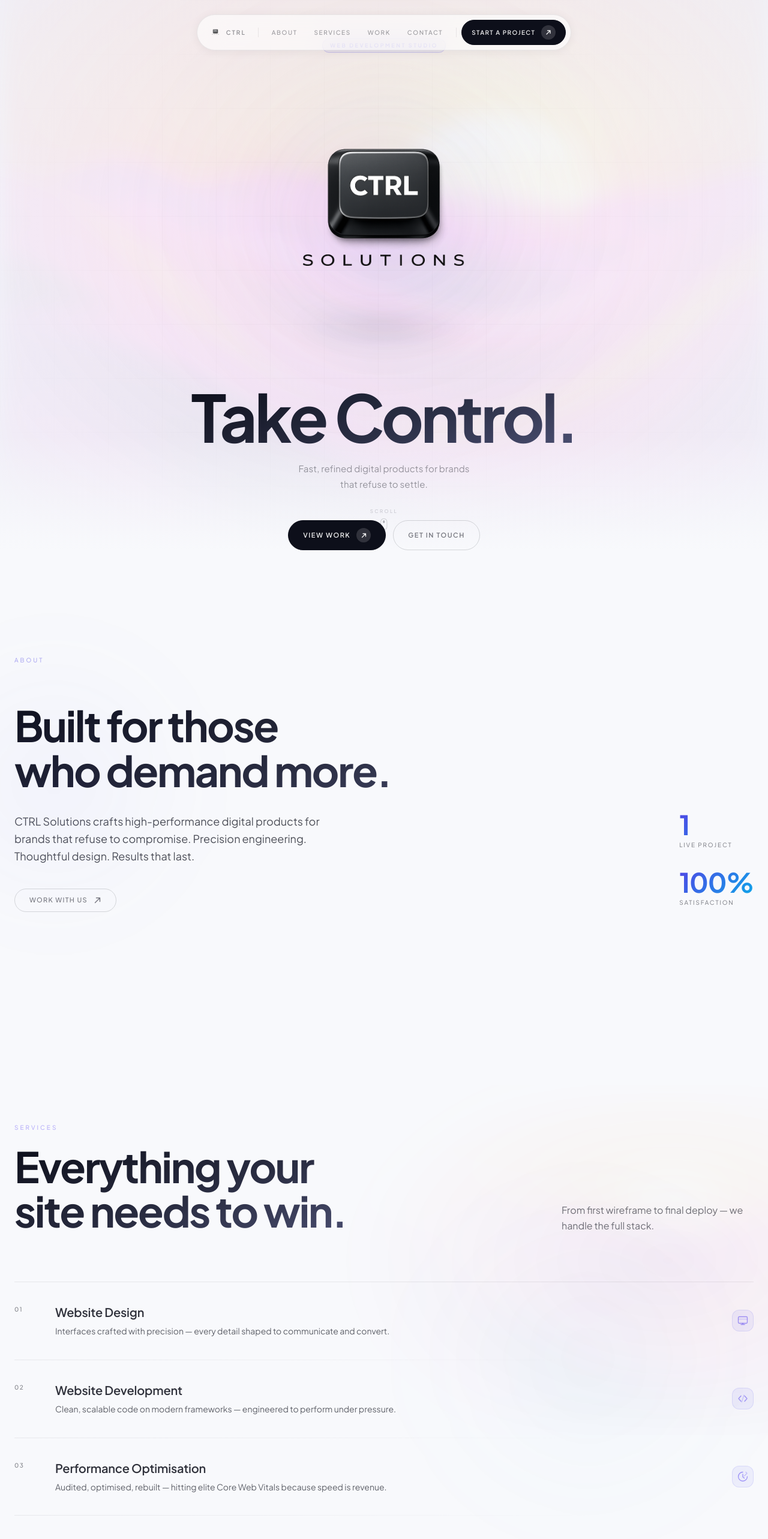
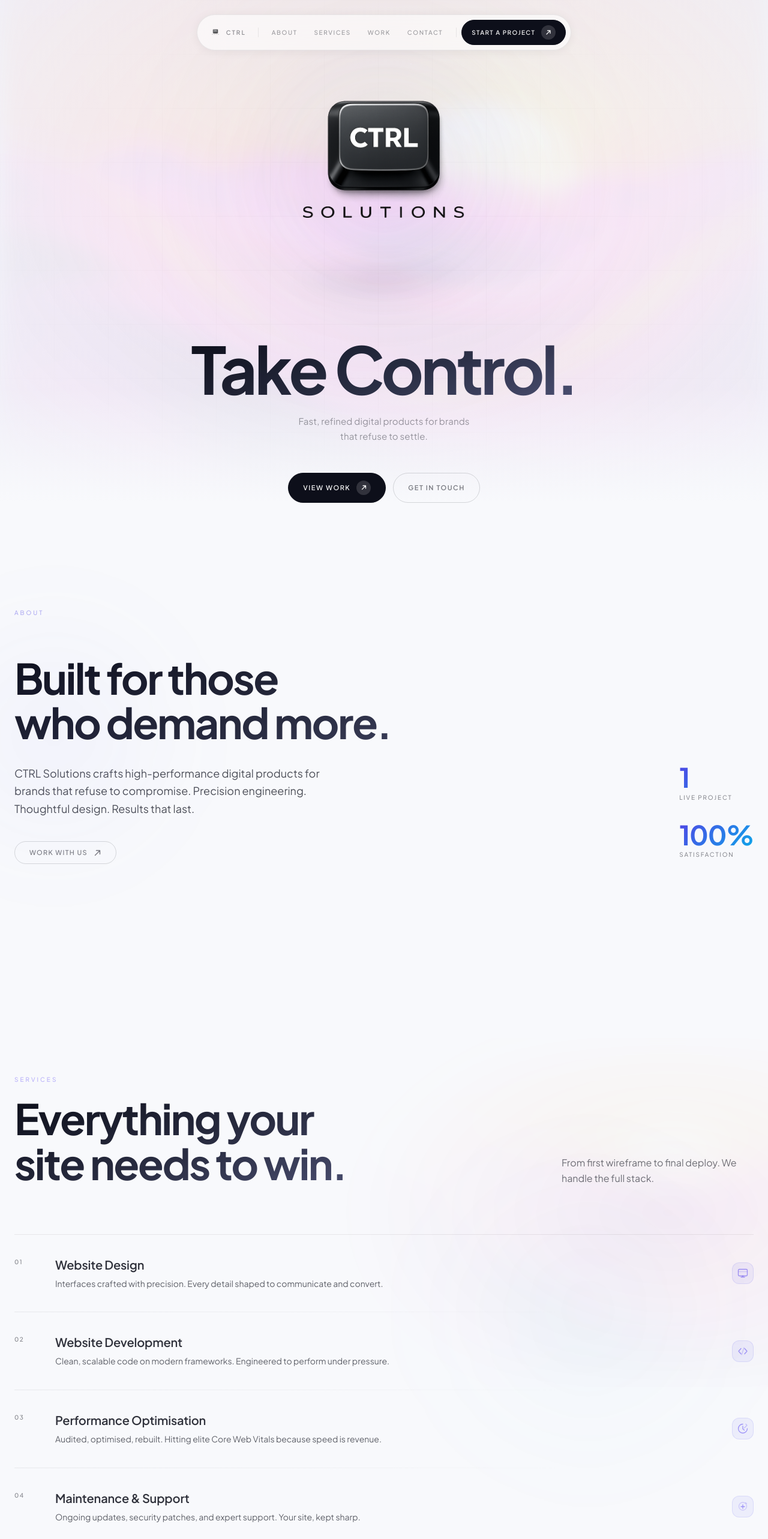
Before and after one commit to aminfaruk/ctrlco, a React (Vite) app: page / in a window 1280 px wide. Shown: the top 2565 px of the page at 60% size. Built offline with nearby package versions, Linux system fonts and the light colour scheme.

Commit message:
Remove web dev badge, scroll indicator, and all em dashes

```diff
--- a/src/components/Contact.jsx
+++ b/src/components/Contact.jsx
@@ -71,7 +71,7 @@ export default function Contact() {
             transition={{ duration: 0.9, delay: 0.1, ease: [0.16, 1, 0.3, 1] }}
           >
             <p className="text-lg leading-relaxed mb-14 max-w-sm" style={{ color: 'rgba(13,15,26,0.65)' }}>
-              Have a project in mind? Send us a message — we reply within 24 hours.
+              Have a project in mind? Send us a message. We reply within 24 hours.
             </p>
 
             <div className="flex flex-col gap-5">
--- a/src/components/Hero.jsx
+++ b/src/components/Hero.jsx
@@ -315,25 +315,6 @@ export default function Hero() {
         className="relative z-10 flex flex-col items-center text-center px-6 pt-16"
       >
 
-        {/* Eyebrow label */}
-        <motion.div
-          initial={{ opacity: 0, y: 12 }}
-          animate={{ opacity: 1, y: 0 }}
-          transition={{ duration: 0.7, delay: 0.2, ease: [0.32, 0.72, 0, 1] }}
-          className="flex items-center gap-2.5 mb-14"
-        >
-          <span
-            className="px-3 py-1 rounded-full text-[9px] tracking-[0.28em] uppercase font-semibold"
-            style={{
-              background: 'rgba(79,70,229,0.07)',
-              border: '1px solid rgba(79,70,229,0.18)',
-              color: 'rgba(79,70,229,0.75)',
-            }}
-          >
-            Web Development Studio
-          </span>
-        </motion.div>
-
         {/* ── THE LOGO — product reveal entrance ─────────── */}
         <motion.div
           initial={{ opacity: 0, scale: 0.72, y: 24 }}
@@ -404,30 +385,6 @@ export default function Hero() {
         </motion.div>
       </motion.div>
 
-      {/* ── Scroll indicator ──────────────────────────────── */}
-      <motion.div
-        initial={{ opacity: 0 }}
-        animate={{ opacity: 1 }}
-        transition={{ duration: 1, delay: 1.8 }}
-        className="absolute bottom-9 left-1/2 -translate-x-1/2 pointer-events-none"
-      >
-        <motion.div
-          animate={{ y: [0, 7, 0] }}
-          transition={{ duration: 2.4, repeat: Infinity, ease: 'easeInOut' }}
-          className="flex flex-col items-center gap-1.5"
-        >
-          <span
-            className="text-[8px] tracking-[0.3em] uppercase"
-            style={{ color: 'rgba(13,15,26,0.22)' }}
-          >
-            Scroll
-          </span>
-          <svg width="12" height="20" viewBox="0 0 12 20" fill="none">
-            <rect x="4.5" y="3.5" width="3" height="4.5" rx="1.5" fill="rgba(13,15,26,0.3)" />
-            <rect x="0.75" y="0.75" width="10.5" height="18.5" rx="5.25" stroke="rgba(13,15,26,0.15)" strokeWidth="1.2"/>
-          </svg>
-        </motion.div>
-      </motion.div>
     </section>
   )
 }
--- a/src/components/Services.jsx
+++ b/src/components/Services.jsx
@@ -6,7 +6,7 @@ const services = [
   {
     num: '01',
     title: 'Website Design',
-    line: 'Interfaces crafted with precision — every detail shaped to communicate and convert.',
+    line: 'Interfaces crafted with precision. Every detail shaped to communicate and convert.',
     icon: (
       <svg width="18" height="18" viewBox="0 0 18 18" fill="none" stroke="currentColor" strokeWidth="1.3">
         <rect x="1.5" y="2.5" width="15" height="11" rx="1.8"/>
@@ -18,7 +18,7 @@ const services = [
   {
     num: '02',
     title: 'Website Development',
-    line: 'Clean, scalable code on modern frameworks — engineered to perform under pressure.',
+    line: 'Clean, scalable code on modern frameworks. Engineered to perform under pressure.',
     icon: (
       <svg width="18" height="18" viewBox="0 0 18 18" fill="none" stroke="currentColor" strokeWidth="1.3">
         <path d="M6 4.5L2 9l4 4.5M12 4.5l4 4.5-4 4.5" strokeLinecap="round" strokeLinejoin="round"/>
@@ -29,7 +29,7 @@ const services = [
   {
     num: '03',
     title: 'Performance Optimisation',
-    line: 'Audited, optimised, rebuilt — hitting elite Core Web Vitals because speed is revenue.',
+    line: 'Audited, optimised, rebuilt. Hitting elite Core Web Vitals because speed is revenue.',
     icon: (
       <svg width="18" height="18" viewBox="0 0 18 18" fill="none" stroke="currentColor" strokeWidth="1.3">
         <path d="M9 1.5C5 1.5 1.5 5 1.5 9s3.5 7.5 7.5 7.5 7.5-3.5 7.5-7.5" strokeLinecap="round"/>
@@ -41,7 +41,7 @@ const services = [
   {
     num: '04',
     title: 'Maintenance & Support',
-    line: 'Ongoing updates, security patches, and expert support — your site, kept sharp.',
+    line: 'Ongoing updates, security patches, and expert support. Your site, kept sharp.',
     icon: (
       <svg width="18" height="18" viewBox="0 0 18 18" fill="none" stroke="currentColor" strokeWidth="1.3">
         <path d="M9 2a6.5 6.5 0 1 0 0 13A6.5 6.5 0 0 0 9 2z" strokeOpacity="0.4"/>
@@ -168,7 +168,7 @@ export default function Services() {
             transition={{ duration: 0.8, delay: 0.1 }}
             className="text-base leading-relaxed lg:max-w-xs lg:ml-auto" style={{ color: 'rgba(13,15,26,0.58)' }}
           >
-            From first wireframe to final deploy — we handle the full stack.
+            From first wireframe to final deploy. We handle the full stack.
           </motion.p>
         </div>
 
--- a/src/components/Work.jsx
+++ b/src/components/Work.jsx
@@ -21,7 +21,7 @@ const liveProjects = [
     year: '2025',
     tags: ['React', 'Tailwind', 'Sports'],
     accent: [16, 185, 129],
-    desc: 'Modern sports platform for the GBA5 basketball association — schedules, standings, and team pages.',
+    desc: 'Modern sports platform for the GBA5 basketball association. Schedules, standings, and team pages.',
     href: 'https://gba5.team',
   },
 ]
```
